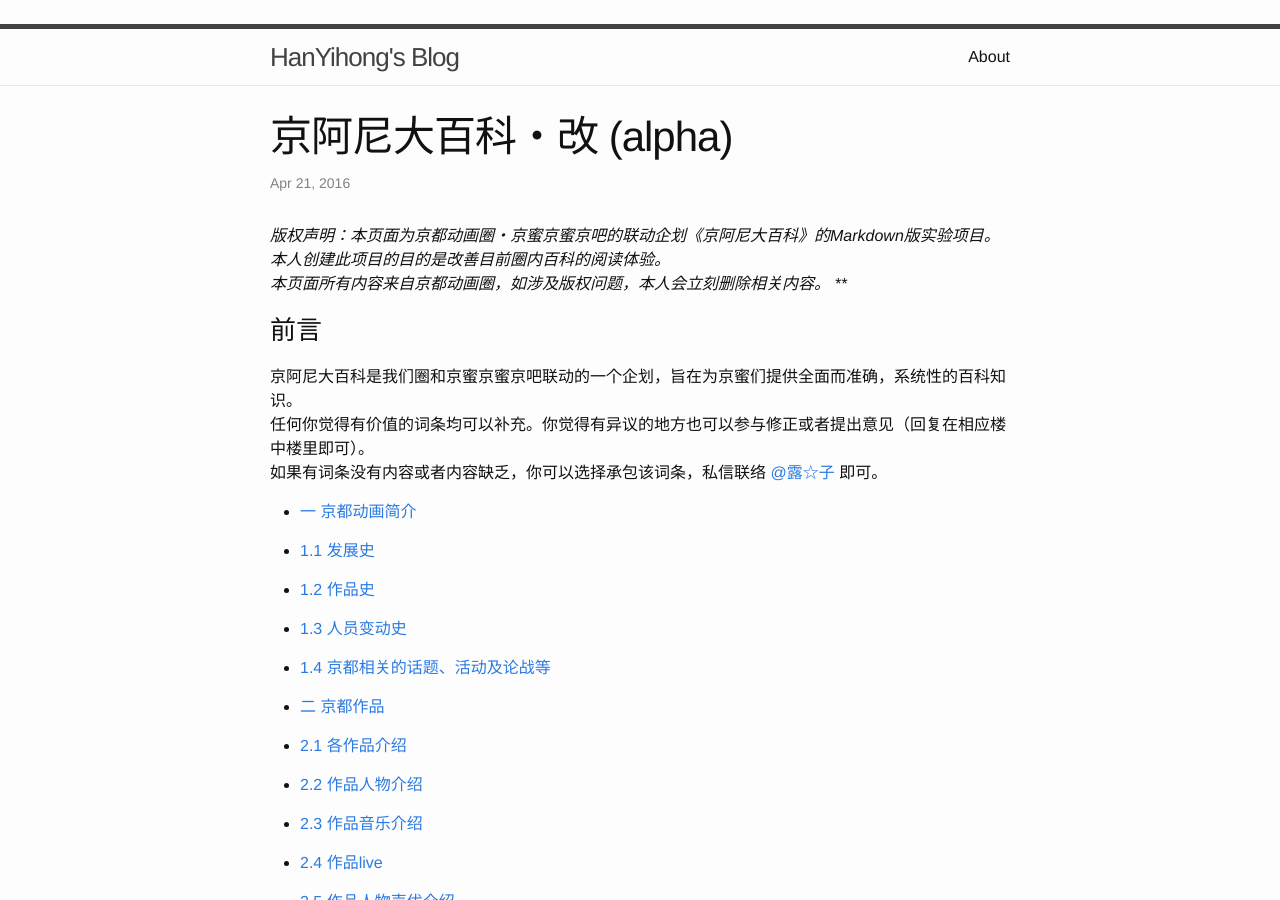
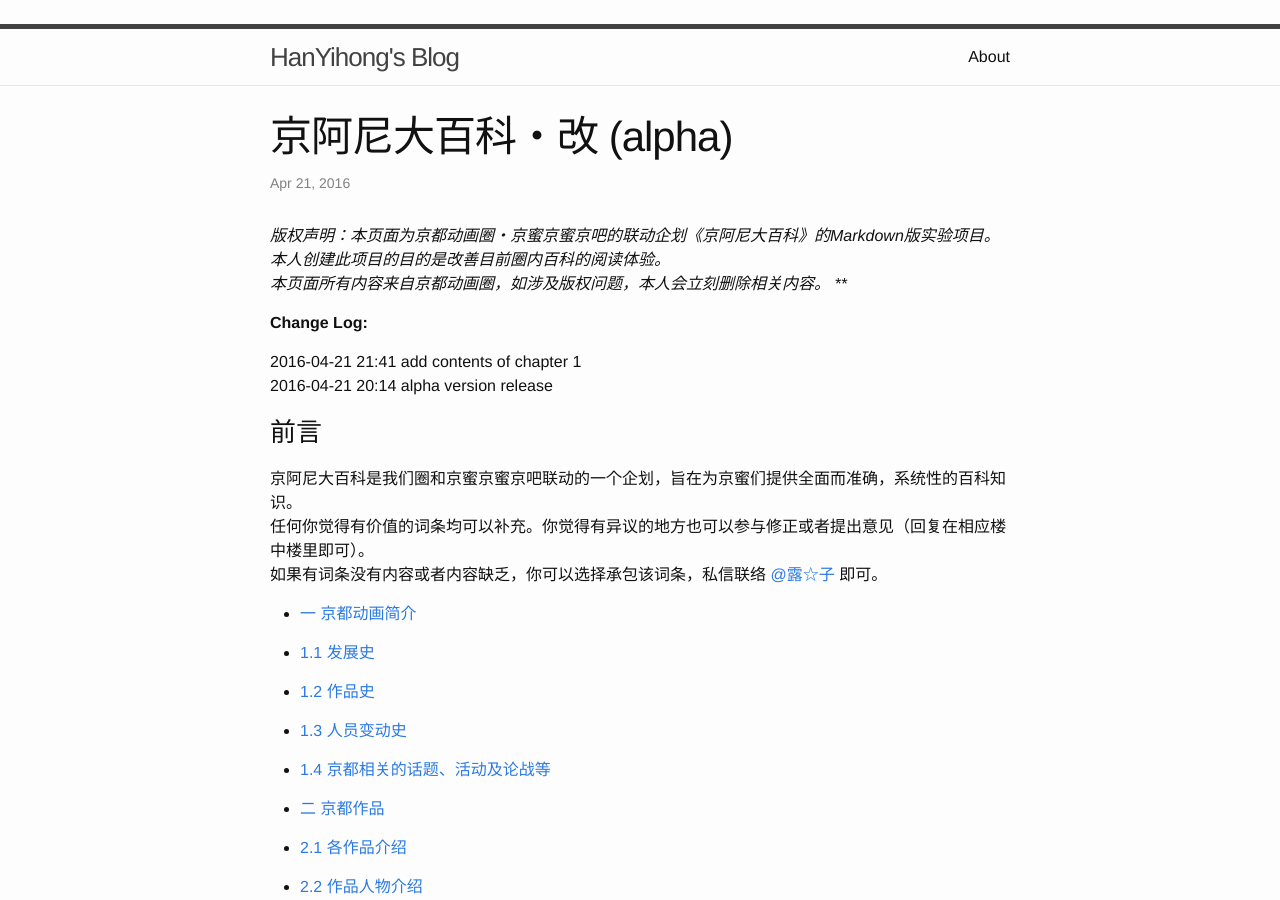
Before and after one commit to Clynie/hanyihong0324.github.io, a Jekyll site: the page built from _posts/2016-04-21-KyoaniWiki.md, in a window 1280 px wide and 900 px high. Built offline with Jekyll 4.4.1, drawn with Linux system fonts in a browser that asks for light colours.

Commit message:
add change log

```diff
--- a/_posts/2016-04-21-KyoaniWiki.md
+++ b/_posts/2016-04-21-KyoaniWiki.md
@@ -9,6 +9,11 @@ categories: anime
 本人创建此项目的目的是改善目前圈内百科的阅读体验。
 本页面所有内容来自京都动画圈，如涉及版权问题，本人会立刻删除相关内容。*
 ****
+
+**Change Log:**
+
+2016-04-21 21:41 add contents of chapter 1
+2016-04-21 20:14 alpha version release
 
 ### 前言
 
```
